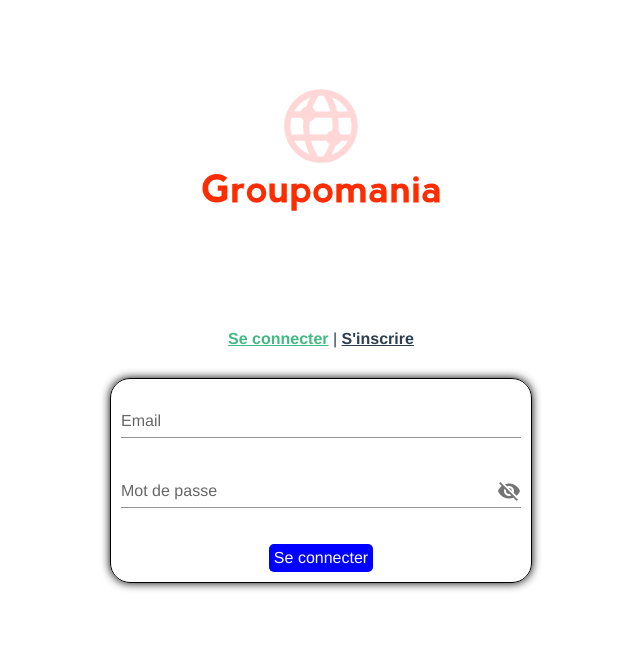
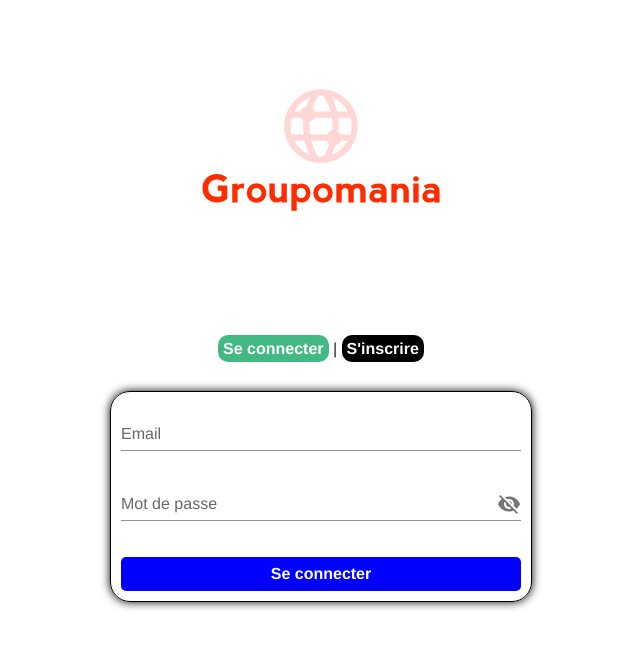
Before and after one commit to CodingWilsonA/WilsonAudoin_7_02052022, a Vue app in the folder frontend/: page /#/ in a window 1280 px wide. Shown: the top 648 px of the page, without its empty margins (319-959 px from the left). Built offline with nearby package versions, Linux system fonts and the light colour scheme.

Commit message:
Improved UX

```diff
--- a/frontend/src/App.vue
+++ b/frontend/src/App.vue
@@ -1,11 +1,15 @@
 <template>
   <div id="app">
+    <v-app>
+      <v-main>
         <img class="homeLogo" alt="Groupomania logo" src="./assets/icon.svg">
         <nav>
           <router-link to="/">Se connecter</router-link> |
           <router-link to="/signup">S'inscrire</router-link>
         </nav>
         <router-view/>
+      </v-main>
+    </v-app>
   </div>
 </template>
 
@@ -18,7 +22,6 @@
   display: flex;
   flex-direction: column;
   align-items: center;
-  color: #2c3e50;
 }
 
 .homeLogo {
@@ -30,10 +33,20 @@ nav {
 
   a {
     font-weight: bold;
-    color: #2c3e50;
+    color: white !important;
+    background-color: black;
+    text-decoration: none;
+    border-radius: 10px;
+    padding: 5px;
+    transition: opacity 200ms ease-in-out;
+
+    &:hover {
+      opacity: 0.7;
+    }
 
     &.router-link-exact-active {
-      color: #42b983;
+      color: white;
+      background-color: #42b983;
     }
   }
 }
--- a/frontend/src/views/LoginView.vue
+++ b/frontend/src/views/LoginView.vue
@@ -1,8 +1,8 @@
 <template>
     <div class="loginFields">
         <div class='loginFields--container'>
-            <v-text-field label="Email" v-model="email"></v-text-field>
-            <v-text-field label="Mot de passe" v-model="password" :append-icon="show ? 'mdi-eye' : 'mdi-eye-off'" :type="show ? 'text' : 'password'" @click:append="show = !show"></v-text-field>
+            <v-text-field label="Email" v-model="email" :rules='[rules.required]'></v-text-field>
+            <v-text-field label="Mot de passe" v-model="password" :rules='[rules.required]' :append-icon="show ? 'mdi-eye' : 'mdi-eye-off'" :type="show ? 'text' : 'password'" @click:append="show = !show"></v-text-field>
         </div>
         <p class="loginFields--errorMessage">{{ errorMessage }}</p>
         <button class="loginFields--button" @click='login'>Se connecter</button>
@@ -15,6 +15,9 @@ import LoginService from '../services/LoginService'
 export default {
   data() {
     return {
+      rules: {
+        required: value => !!value || 'Ce champs est requis.',
+      },
       errorMessage: '',
       show: false,
       email: '',
@@ -59,8 +62,11 @@ export default {
       font-weight: bold;
       color: red;
       margin-bottom: 15px;
+      text-align: left;
     }
     &--button {
+      width: 100%;
+      font-weight: bold;
       padding: 5px;
       border-radius: 5px;
       color: white;
--- a/frontend/src/views/SignupView.vue
+++ b/frontend/src/views/SignupView.vue
@@ -81,13 +81,15 @@ export default {
     &--container {
       width: 400px;
       &__emailError {
-        align-self: flex-start;
+        text-align: left;
         font-size: 11px;
         font-weight: bold;
         color: red;
       }
     }
     &--button {
+      width: 100%;
+      font-weight: bold;
       padding: 5px;
       border-radius: 5px;
       color: white;
@@ -100,14 +102,4 @@ export default {
     }
 }
 
-.error--text {
-  color: red;
-  &.theme--light.v-messages {
-    color: none;
-  }
-  &.theme--light.v-label {
-    color: none;
-  }
-}
-
 </style>
```
Lines whose indentation alone changed are shown as unchanged.
